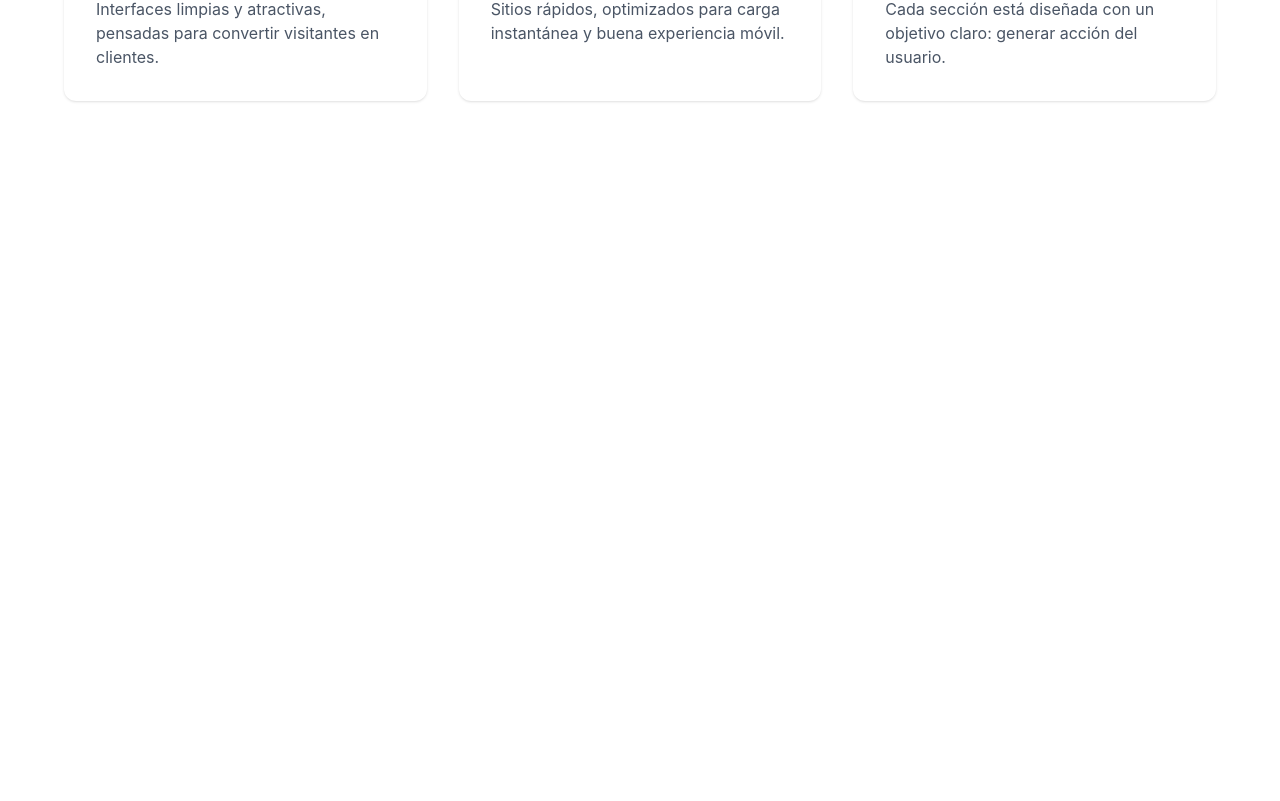
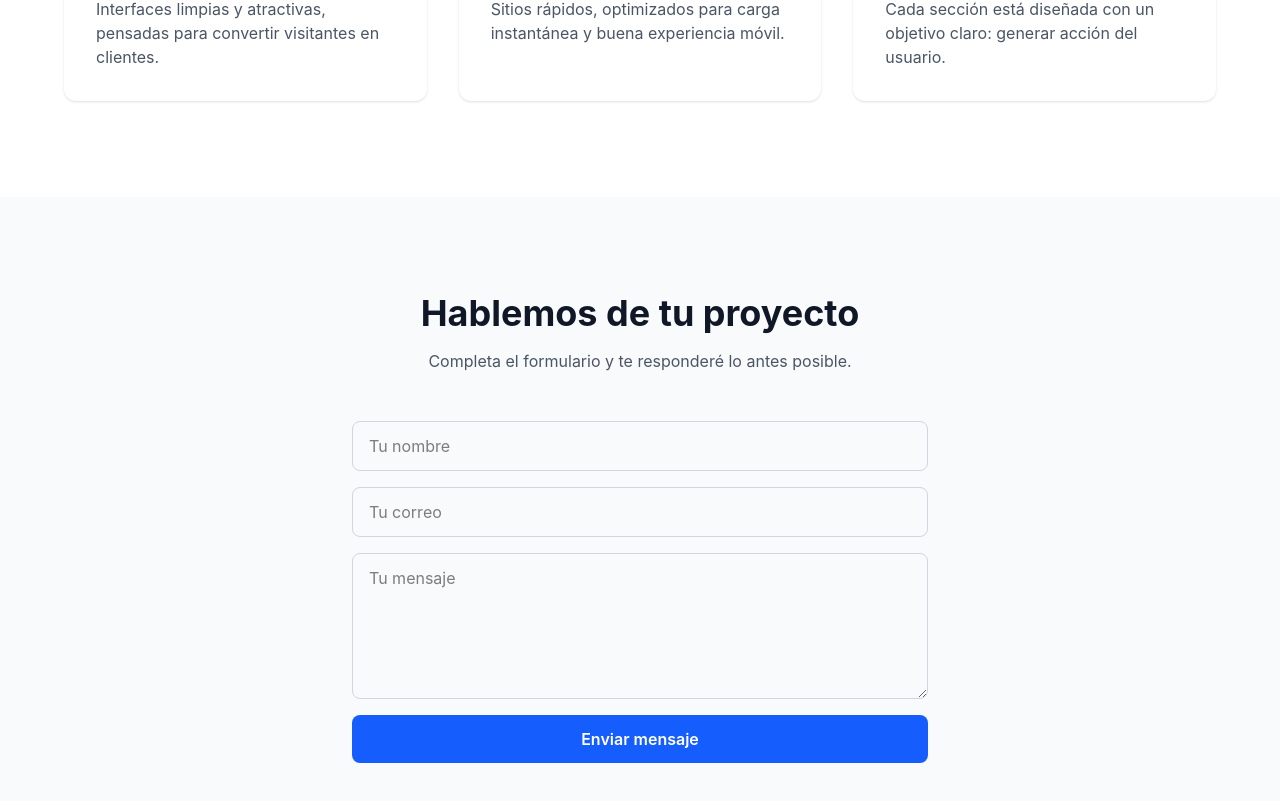
Before and after one commit to J-Mayhua/pagina-landing-vite, a React (Vite) app: page / in a window 1280 px wide. Shown: the part 1127-1928 px from the top of the page. Before the commit the page ends 1324 px from the top, so only its background shows below. Built offline with nearby package versions, Linux system fonts and the light colour scheme.

Commit message:
agregar formulario de contacto con estado controlado

```diff
--- a/src/App.jsx
+++ b/src/App.jsx
@@ -1,12 +1,14 @@
 import Navbar from './components/Navbar'
 import Hero from './sections/Hero'
 import Features from './sections/Features'
+import Contact from './sections/Contact'
 function App() {
   return (
     <>
       <Navbar />
       <Hero />
       <Features />
+      <Contact />
     </>
   )
 }
--- /dev/null
+++ b/src/sections/Contact.jsx
@@ -0,0 +1,84 @@
+import { useState } from 'react'
+
+
+function Contact() {
+    const [formData, setFormData] = useState({
+        nombre: '',
+        email: '',
+        mensaje: '',
+    })
+    const [status, setStatus] = useState('idle');
+
+    function handleChange(event) {
+        const { name, value } = event.target
+        setFormData((prevData) => ({
+            ...prevData,
+            [name]: value,
+        }))
+    }
+    function handleSubmit(event) {
+        event.preventDefault()
+        setStatus('loading')
+
+        setTimeout(() => {
+            console.log('Datos enviados:', formData)
+            setStatus('success')
+            setFormData({ nombre: '', email: '', mensaje: '' })
+        }, 1500)
+    }
+    return (
+        <section id="contacto" className="py-24 px-6 bg-gray-50">
+            <div className="max-w-xl mx-auto">
+                <h2 className="text-3xl md:text-4xl font-bold text-center text-gray-900 mb-4">
+                    Hablemos de tu proyecto
+                </h2>
+                <p className="text-center text-gray-600 mb-12">
+                    Completa el formulario y te responderé lo antes posible.
+                </p>
+
+                <form onSubmit={handleSubmit} className="flex flex-col gap-4">
+                    <input
+                        type="text"
+                        name="nombre"
+                        placeholder="Tu nombre"
+                        value={formData.nombre}
+                        onChange={handleChange}
+                        className="border border-gray-300 rounded-lg px-4 py-3 focus:outline-none focus:ring-2 focus:ring-blue-500"
+                    />
+                    <input
+                        type="email"
+                        name="email"
+                        placeholder="Tu correo"
+                        value={formData.email}
+                        onChange={handleChange}
+                        className="border border-gray-300 rounded-lg px-4 py-3 focus:outline-none focus:ring-2 focus:ring-blue-500"
+                    />
+                    <textarea
+                        name="mensaje"
+                        placeholder="Tu mensaje"
+                        rows="5"
+                        value={formData.mensaje}
+                        onChange={handleChange}
+                        className="border border-gray-300 rounded-lg px-4 py-3 focus:outline-none focus:ring-2 focus:ring-blue-500"
+                    />
+                    <button
+                        type="submit"
+                        disabled={status === 'loading'}
+                        className="bg-blue-600 text-white font-semibold py-3 rounded-lg hover:bg-blue-700 transition-colors disabled:opacity-50 disabled:cursor-not-allowed"
+                    >
+                        {status === 'loading' ? 'Enviando...' : 'Enviar mensaje'}
+                    </button>
+
+                    {status === 'success' && (
+                        <p className="text-green-600 font-medium text-center">
+                            ¡Mensaje enviado con éxito! Te responderé pronto.
+                        </p>
+                    )}
+                </form>
+            </div>
+
+        </section>
+    )
+}
+
+export default Contact
```
